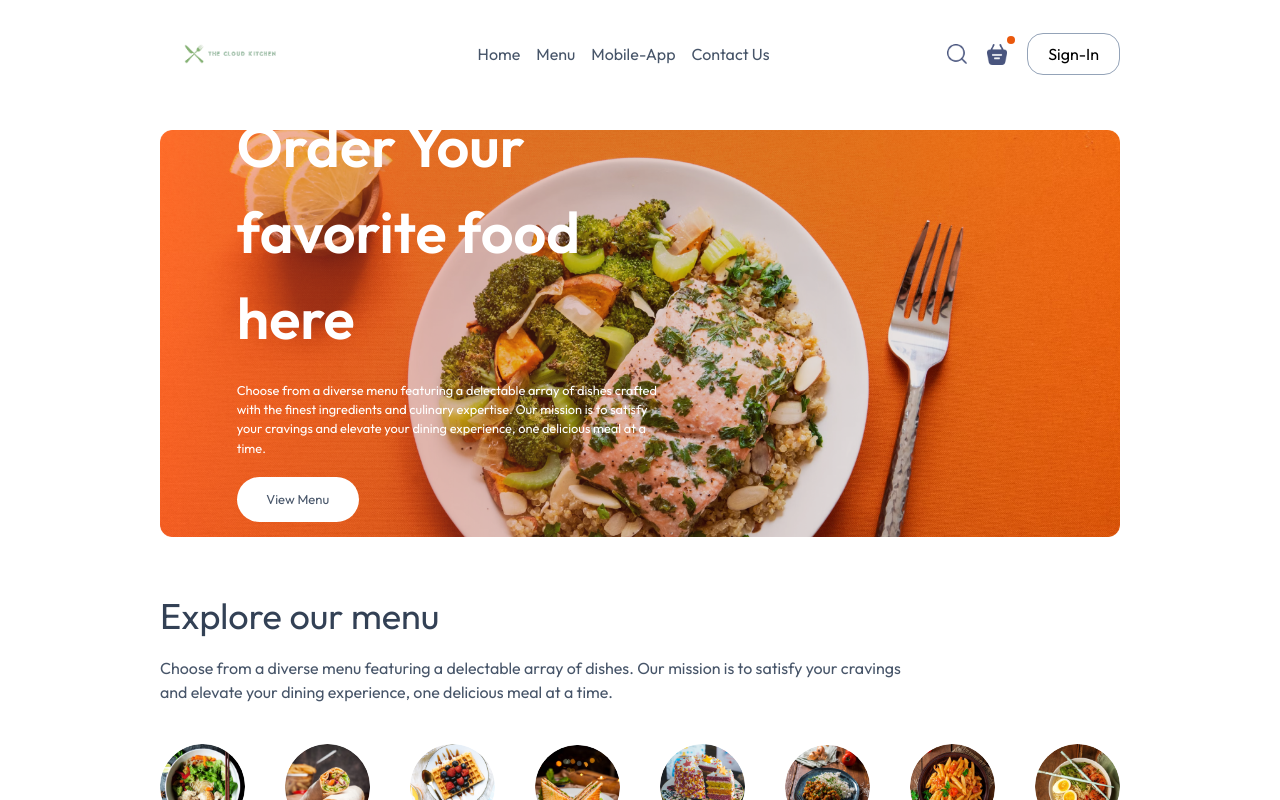
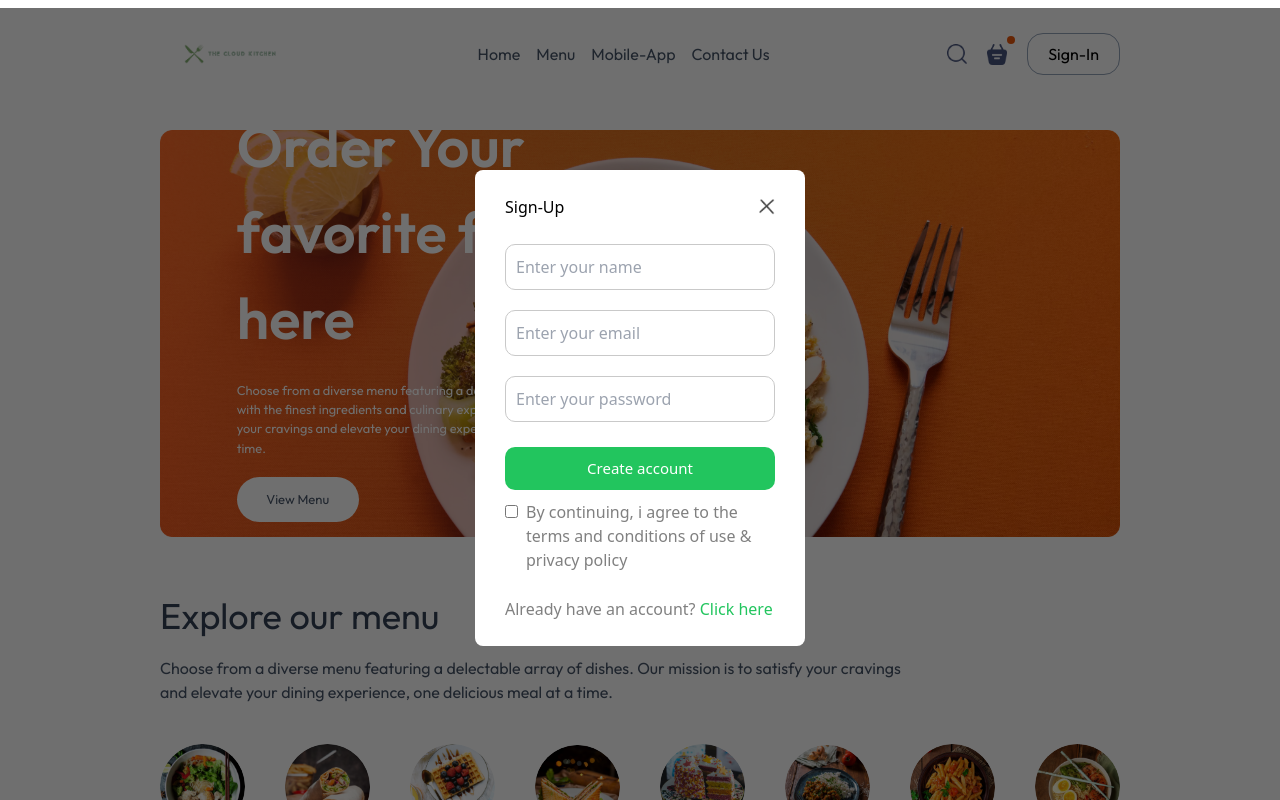
Before and after one commit to Anwar5533/Food_APP, a React app: page / in a window 1280 px wide. Both pictures are taken after a click on the button "Sign-In". Shown: the top 800 px of the page. Built offline with nearby package versions, Linux system fonts and the light colour scheme; the HTML template or start-up script is replaced by a standard one.

Commit message:
Login page added

```diff
--- a/src/App.jsx
+++ b/src/App.jsx
@@ -1,16 +1,19 @@
-import React from "react";
+import React, { useState } from "react";
 import Navbar from "./components/Navbar/Navbar";
 import { Routes, Route } from "react-router-dom";
 import Home from "./pages/Home/Home";
 import Cart from "./pages/Cart/Cart";
 import PlaceOrder from "./pages/PlaceOrder/PlaceOrder";
 import Footer from "./components/Footer/Footer";
+import LoginPopUp from "./components/LoginPopUp/LoginPopUp";
 
 const App = () => {
+  const [showLogin,setShowLogin] = useState(false);
   return (
     <>
+      {showLogin ? <LoginPopUp setShowLogin={setShowLogin} /> : <></>}
       <div className="ml-4 mr-4 font-custom lg:ml-40 lg:mr-40">
-        <Navbar />
+        <Navbar setShowLogin={setShowLogin} />
         <Routes>
           <Route path="/" element={<Home />} />
           <Route path="/cart" element={<Cart />} />
--- a/src/components/Header/Header.jsx
+++ b/src/components/Header/Header.jsx
@@ -16,7 +16,7 @@ export default function Header() {
           mission is to satisfy your cravings and elevate your dining
           experience, one delicious meal at a time.
         </p>
-        <button className="sm:{py-[2vw] px-[4vw]} rounded-[30px] border-none bg-white px-[2.3vw] py-[1vw] text-[max(1vw,13px)] text-slate-600">
+        <button className="sm:{py-[2vw] px-[4vw]} rounded-[30px] border-none bg-white px-[2.3vw] py-[1vw] text-[max(1vw,13px)] text-slate-600 transition duration-300 ease-in-out hover:bg-green-300">
           View Menu
         </button>
       </div>
--- a/src/components/LoginPopUp/LoginPopUp.jsx
+++ b/src/components/LoginPopUp/LoginPopUp.jsx
@@ -0,0 +1,77 @@
+import { useState } from "react";
+import { assets } from "../../assets/assets";
+
+export default function LoginPopUp({ setShowLogin }) {
+  const [currState, setCurrentState] = useState("Sign-Up");
+
+  return (
+    <div className="absolute z-[1] grid h-[100%] w-[100%] bg-[#00000090]">
+      <form className=" text-14px animate-ease-in-out duration-500px flex w-[max(23vw,330px)] flex-col gap-[25px] place-self-center rounded-[8px] bg-white px-[30px] py-[25px] text-[#808080]">
+        <div className="flex items-center justify-between text-black">
+          <h2>{currState}</h2>
+          <img
+            onClick={() => setShowLogin(false)}
+            src={assets.cross_icon}
+            alt=""
+            className="w-[16px] cursor-pointer"
+          />
+        </div>
+        <div className="flex flex-col gap-[20px]">
+          {currState === "Login" ? (
+            <></>
+          ) : (
+            <input
+              className="rounded-[10px] border border-solid border-[#c9c9c9] p-[10px] outline-none"
+              type="text"
+              placeholder="Enter your name"
+              required
+            />
+          )}
+          <input
+            className="rounded-[10px] border border-solid border-[#c9c9c9] p-[10px] outline-none"
+            type="email"
+            placeholder="Enter your email"
+            required
+          />
+          <input
+            className=" rounded-[10px] border border-solid border-[#c9c9c9] p-[10px] outline-none"
+            type="password"
+            placeholder="Enter your password"
+            required
+          />
+        </div>
+        <button className="cursor-pointer rounded-[10px] bg-green-500 p-[10px] text-[15px] text-white ">
+          {currState === "Sign-Up" ? "Create account" : "Login"}
+        </button>
+        <div className="mt-[-15px] flex items-start gap-[8px]">
+          <input type="checkbox" required className="mt-[5px] cursor-pointer" />
+          <p>
+            By continuing, i agree to the terms and conditions of use & privacy
+            policy
+          </p>
+        </div>
+        {currState === "Login" ? (
+          <p>
+            Create a new account?{" "}
+            <span
+              onClick={() => setCurrentState("Sign-Up")}
+              className="cursor-pointer text-[500] text-green-500"
+            >
+              Click here
+            </span>
+          </p>
+        ) : (
+          <p>
+            Already have an account?{" "}
+            <span
+              onClick={() => setCurrentState("Login")}
+              className="cursor-pointer text-[500] text-green-500"
+            >
+              Click here
+            </span>
+          </p>
+        )}
+      </form>
+    </div>
+  );
+}
--- a/src/components/Navbar/Navbar.jsx
+++ b/src/components/Navbar/Navbar.jsx
@@ -3,7 +3,7 @@ import { useState } from "react";
 import { assets } from "../../assets/assets";
 import { Link } from "react-router-dom";
 
-export default function Navbar(options) {
+export default function Navbar({setShowLogin}) {
   return (
     <div className="mt-2 flex items-center justify-between px-4 font-custom lg:px-0 ">
       <div className="flex items-center">
@@ -41,7 +41,7 @@ export default function Navbar(options) {
           />
           <div className="absolute -right-2 -top-2 h-2 w-2 rounded-full bg-orange-600 "></div>
         </div>
-        <button className="lg:{py-[8px] px-[25px]} md:{py-[7px] text-[15px]} border border-slate-400 bg-transparent px-4 px-[20px] py-2 transition duration-300 ease-in-out hover:bg-orange-100 sm:rounded-2xl rounded-2xl">
+        <button onClick={()=>setShowLogin(true)} className="lg:{py-[8px] px-[25px]} md:{py-[7px] text-[15px]} border border-slate-400 bg-transparent px-4 px-[20px] py-2 transition duration-300 ease-in-out hover:bg-green-200 sm:rounded-2xl rounded-2xl">
           Sign-In
         </button>
       </div>
```
